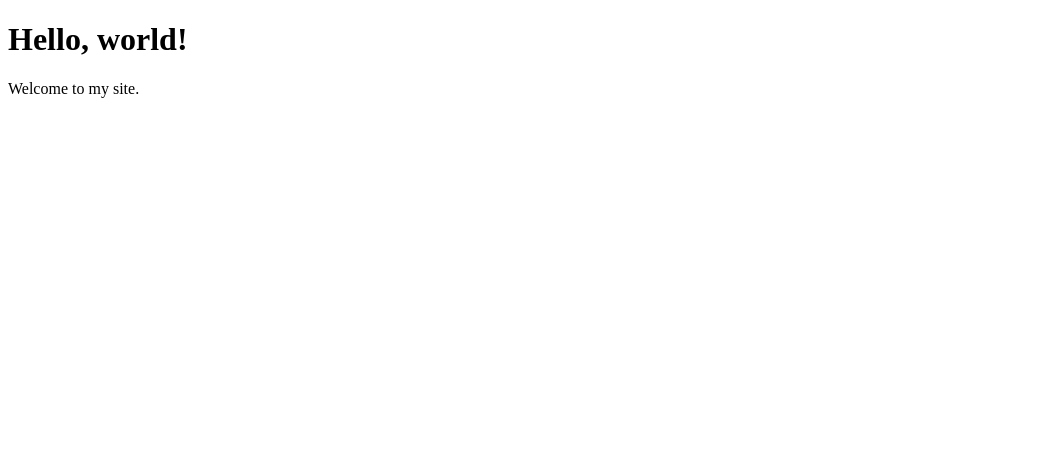
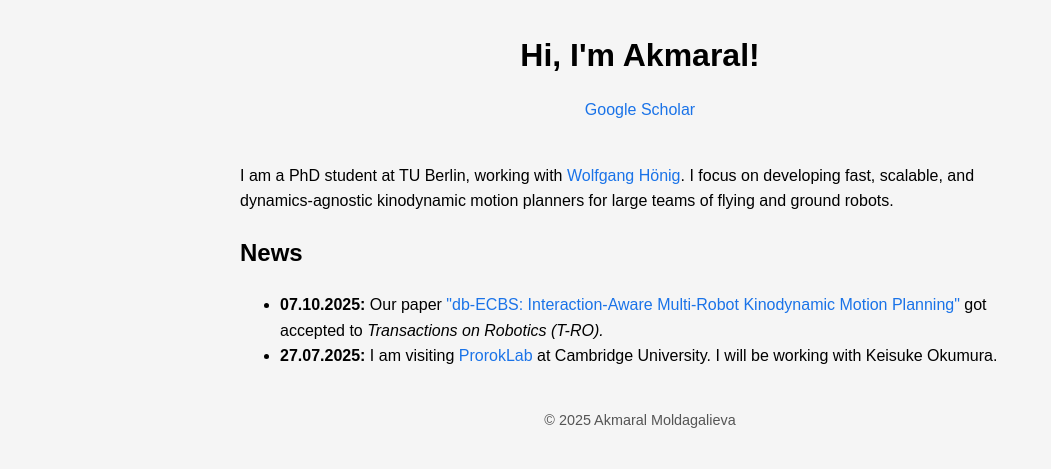
Before and after one commit to akmaralAW/akmaralAW.github.io, a plain HTML site: page index.html in a window 1280 px wide. Shown: the whole page, without its empty margins (0-1051 px from the left). Drawn offline with Linux system fonts and the light colour scheme.

Commit message:
basic info

```diff
--- a/index.html
+++ b/index.html
@@ -1,10 +1,40 @@
 <!DOCTYPE html>
-<html>
+<html lang="en">
+
 <head>
-  <title>My First Webpage</title>
+  <meta charset="UTF-8">
+  <meta name="viewport" content="width=device-width, initial-scale=1.0">
+  <title>Akmaral Moldagalieva</title>
+  <link rel="stylesheet" href="style.css">
 </head>
+
 <body>
-  <h1>Hello, world!</h1>
-  <p>Welcome to my site.</p>
+  <header>
+    <!-- <img src="images/profile.jpg" alt="Profile Picture" class="profile-pic"> -->
+    <h1>Hi, I'm Akmaral!</h1>
+    <p><a href="https://scholar.google.com/citations?user=ZwB1TZcAAAAJ&hl=en" target="_blank">Google Scholar</a></p>
+  </header>
+
+  <h2></h2>
+  <p>I am a PhD student at TU Berlin, working with <a href="https://whoenig.github.io/" target="_blank">Wolfgang
+      Hönig</a>.
+    I focus on developing fast, scalable, and dynamics-agnostic kinodynamic motion planners for large teams of flying
+    and ground robots.
+  </p>
+
+  <h2>News</h2>
+  <ul>
+    <li><strong>07.10.2025:</strong> Our paper <a href="https://imrclab.github.io/assets/pdf/moldagalieva2025dbecbs.pdf"
+        target="_blank">"db-ECBS: Interaction-Aware Multi-Robot Kinodynamic Motion Planning"</a> got accepted to
+      <em>Transactions on Robotics (T-RO).</em>
+    </li>
+    <li><strong>27.07.2025:</strong> I am visiting <a href="https://proroklab.org/" target="_blank">ProrokLab</a>
+      at Cambridge University. I will be working with Keisuke Okumura.</li>
+  </ul>
+
+  <footer>
+    <p>© 2025 Akmaral Moldagalieva</p>
+  </footer>
 </body>
+
 </html>
--- /dev/null
+++ b/style.css
@@ -0,0 +1,46 @@
+body {
+  font-family: Arial, sans-serif;
+  max-width: 800px;
+  margin: auto;
+  padding: 20px;
+  line-height: 1.6;
+  background-color: #f5f5f5;
+}
+
+header {
+  text-align: center;
+  margin-bottom: 40px;
+}
+
+.profile-pic {
+  width: 150px;
+  border-radius: 50%;
+}
+
+h1 {
+  margin: 10px 0 5px;
+}
+
+a {
+  color: #1a73e8;
+  text-decoration: none;
+}
+
+a:hover {
+  text-decoration: underline;
+}
+
+section {
+  background: white;
+  padding: 20px;
+  margin-bottom: 20px;
+  border-radius: 10px;
+  box-shadow: 0 0 10px rgba(0, 0, 0, 0.1);
+}
+
+footer {
+  text-align: center;
+  margin-top: 40px;
+  font-size: 0.9em;
+  color: #555;
+}
```
